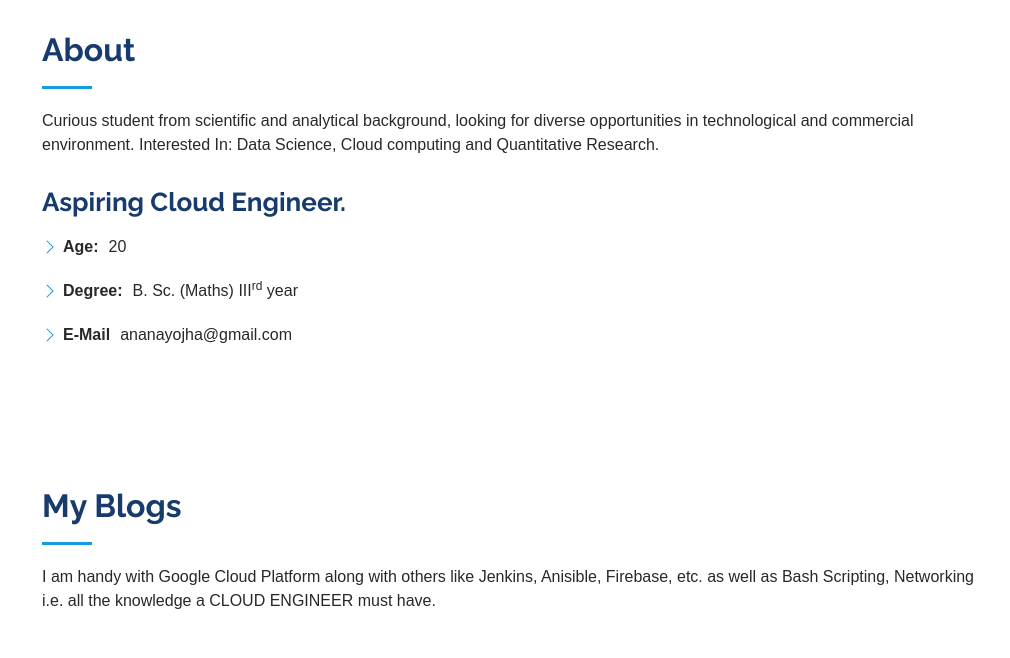
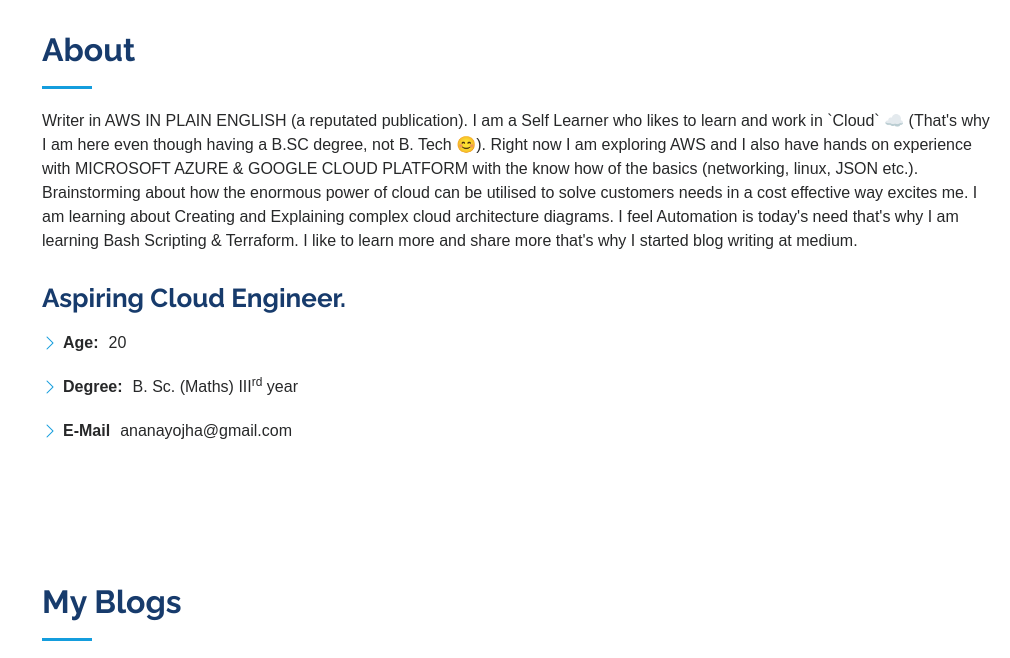
Before and after one commit to git-of-aj/ananyojha.github.io, a plain HTML site: page index.html in a window 1280 px wide. Shown: the part 853-1511 px from the top of the page, without its empty margins (270-1280 px from the left). Drawn offline with Linux system fonts and the light colour scheme.

Commit message:
Update index.html

```diff
--- a/index.html
+++ b/index.html
@@ -93,7 +93,7 @@
 
         <div class="section-title" data-aos="zoom-in-up">
           <h2>About</h2>
-          <p>Curious student from scientific and analytical background, looking for diverse opportunities in technological and commercial environment. Interested In: Data Science, Cloud computing and Quantitative Research.</p>
+          <p>Writer in AWS IN PLAIN ENGLISH (a reputated publication). I am a Self Learner who likes to learn and work in `Cloud` ☁️ (That's why I am here even though having a B.SC degree, not B. Tech 😊). Right now I am exploring AWS and I also have hands on experience with MICROSOFT AZURE & GOOGLE CLOUD PLATFORM with the know how of the basics (networking, linux, JSON etc.). Brainstorming about how the enormous power of cloud can be utilised to solve customers needs in a cost effective way excites me. I am learning about Creating and Explaining  complex cloud architecture diagrams. I feel Automation is today's need that's why I am learning Bash Scripting &amp; Terraform. I like to learn more and share more that's why I started blog writing at medium. </p>
 
         </div>
 
```
